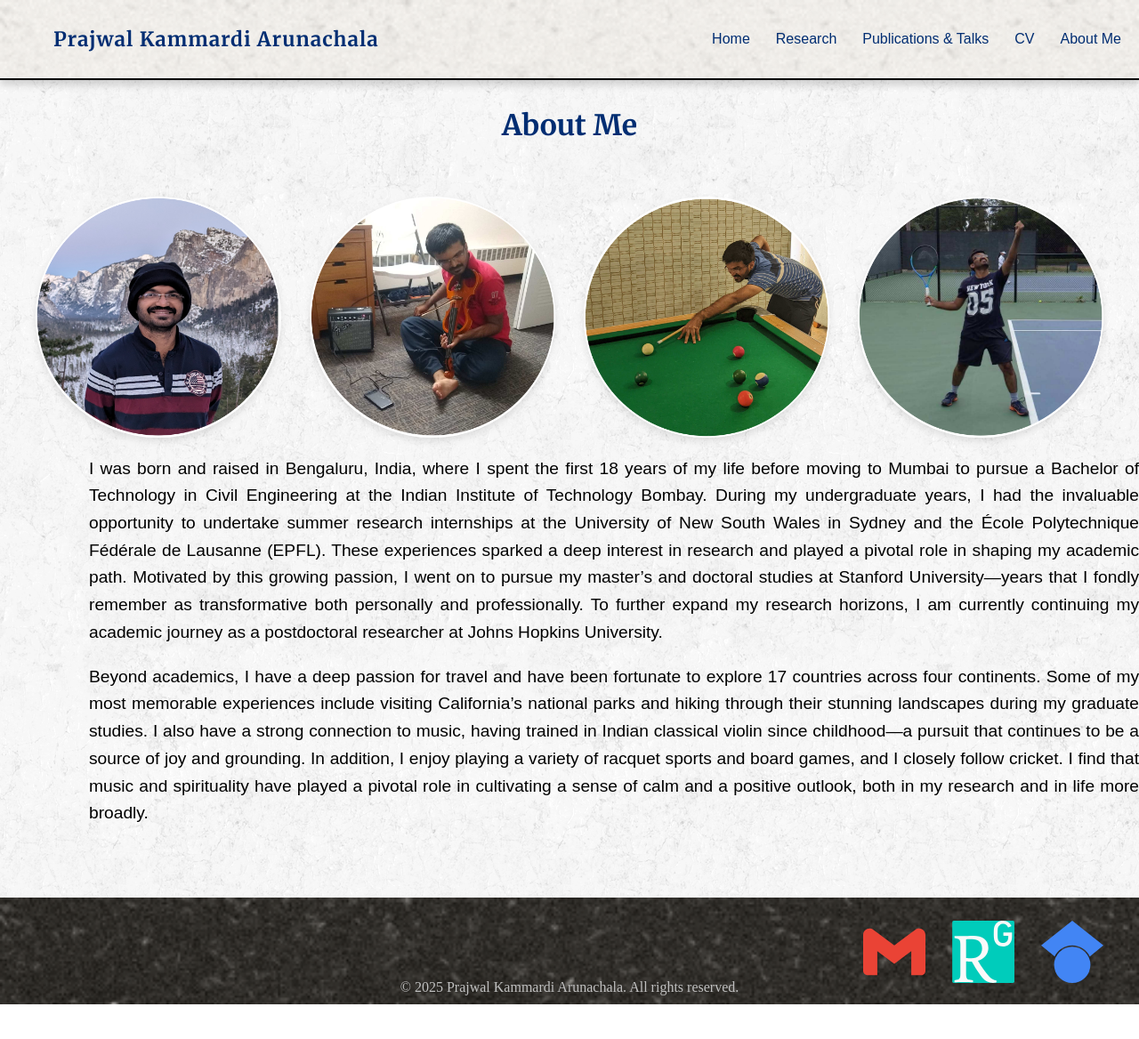
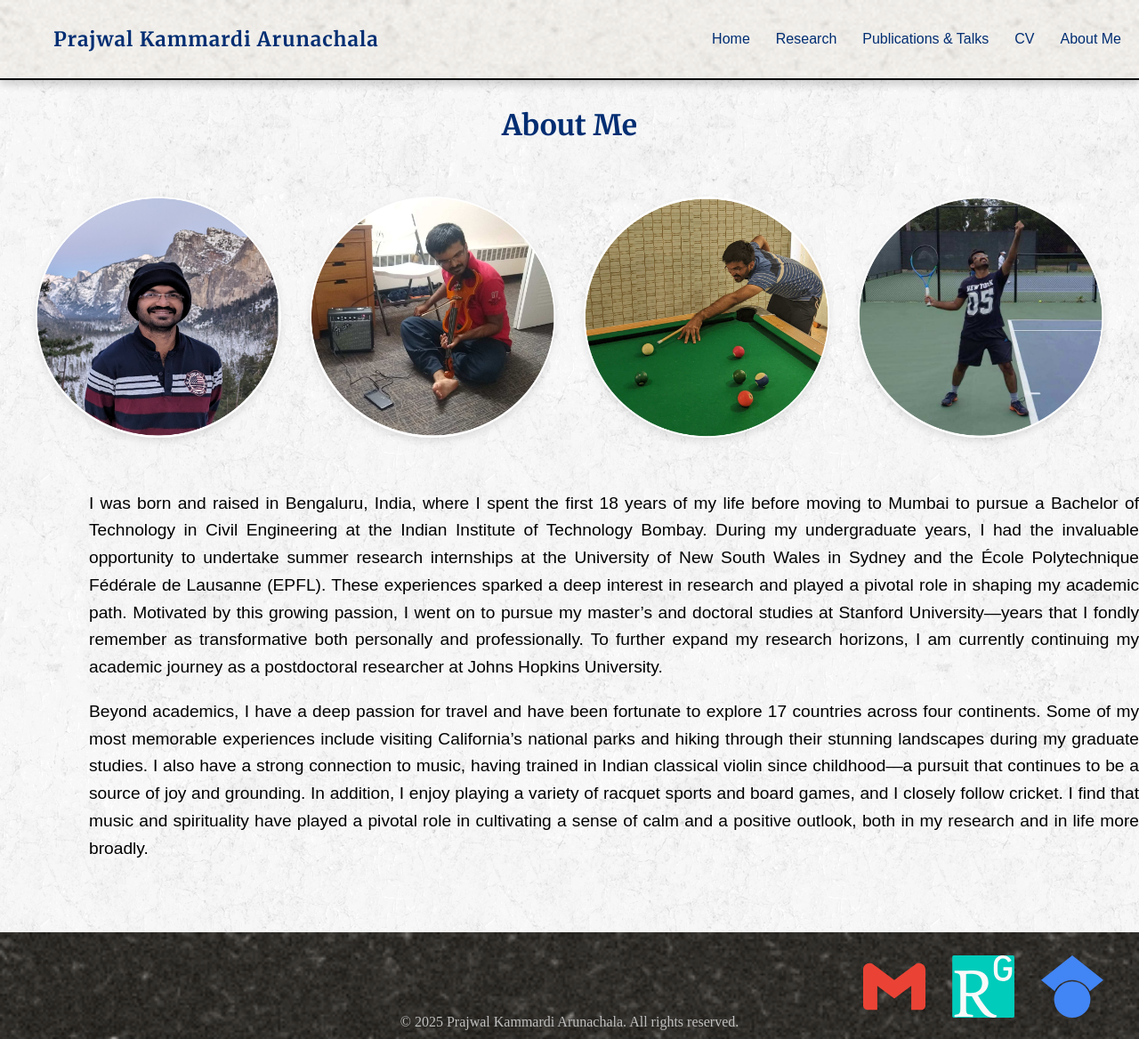
Before and after one commit to prajwalka/prajwalka.github.io, a Jekyll site: the page built from about.md, in a window 1280 px wide and 1168 px high. Shown: the whole window at 89% size. Built offline with Jekyll 4.4.1, drawn with Linux system fonts in a browser that asks for light colours; some web fonts are replaced.

Commit message:
Updating research

```diff
--- a/assets/style.css
+++ b/assets/style.css
@@ -122,7 +122,8 @@ h1, h2, h3 {
   display: flex;
   align-items: center;  /* Vertically align the items */
   justify-content: space-between;
-  margin: 20px 0;
+  padding-bottom: 30px;
+  padding-top: 20px;
 }
 
 /* Styling for the profile image */
@@ -408,6 +409,7 @@ p {
 .about-me {
   padding-left: 100px;
   padding-bottom: 60px;
+  padding-top: 20px;
 }
 
 .about-me p {
```
